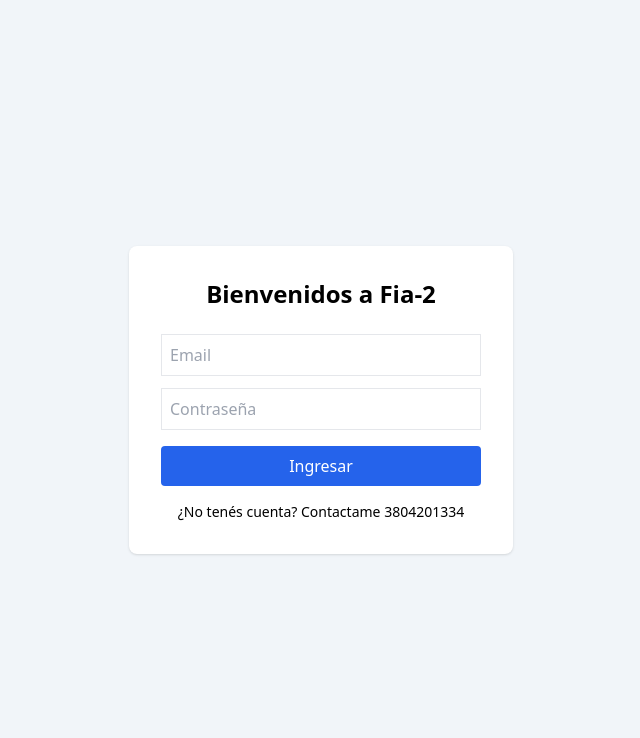
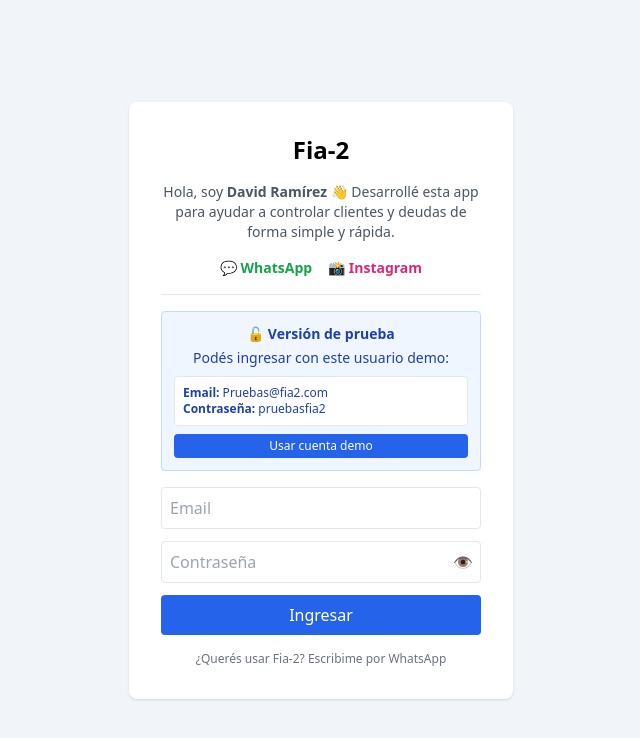
Before and after one commit to chavow5/Fia-2, a React (Vite) app: page /login in a window 1280 px wide. Shown: the top 738 px of the page, without its empty margins (319-959 px from the left). Built offline with nearby package versions, Linux system fonts and the light colour scheme; no server answers.

Commit message:
ultimos detalles

```diff
--- a/index.html
+++ b/index.html
@@ -2,9 +2,9 @@
 <html lang="en">
   <head>
     <meta charset="UTF-8" />
-    <link rel="icon" type="image/svg+xml" href="/vite.svg" />
+    <link rel="icon" type="image/png" href="src\public\codexa.png"/>
     <meta name="viewport" content="width=device-width, initial-scale=1.0" />
-    <title>fia-2</title>
+    <title>Fia-2</title>
   </head>
   <body>
     <div id="root"></div>
--- a/src/components/Footer.jsx
+++ b/src/components/Footer.jsx
@@ -1,7 +1,24 @@
 export default function Footer() {
   return (
-    <footer className="fixed bottom-0 left-0 w-full h-12 bg-white dark:bg-slate-800 shadow-inner z-50 flex items-center justify-center text-xs text-slate-500 dark:text-slate-300">
-      © {new Date().getFullYear()} - Sistema de Deudas
+    <footer className="fixed bottom-0 left-0 right-0 bg-white dark:bg-slate-900 text-center text-xs text-gray-500 py-2 shadow-inner">
+      Desarrollado por David Ramírez — Fia-2 © {new Date().getFullYear()} ·{" "} La Rioja |
+      <a
+        href="https://wa.me/5493804201334"
+        target="_blank"
+        rel="noopener noreferrer"
+        className="text-green-500 hover:underline mx-1"
+      >
+        📞 3804 201334
+      </a>
+      |
+      <a
+        href="https://instagram.com/"
+        target="_blank"
+        rel="noopener noreferrer"
+        className="text-pink-500 hover:underline mx-1"
+      >
+        📷 Davidramirez_651
+      </a>
     </footer>
   )
 }
--- a/src/components/Header.jsx
+++ b/src/components/Header.jsx
@@ -18,8 +18,15 @@ export default function Header() {
   return (
     <header className="fixed top-0 left-0 w-full h-14 bg-white dark:bg-slate-800 shadow z-50 flex items-center justify-between px-4">
       <h1 className="font-bold text-lg text-slate-800 dark:text-white">
-        Mis Clientes
+        Fia - 2 Sistema de Deudas
       </h1>
+      <div className="flex items-center gap-2">
+        <button
+          onClick={() => navigate("/")}
+          className="text-sm px-3 py-1 rounded bg-blue-500 text-white hover:bg-blue-600"
+        >
+          Inicio
+        </button>
 
         <button
           onClick={() => setDark(!dark)}
@@ -27,6 +34,7 @@ export default function Header() {
         >
           {dark ? "☀️ Claro" : "🌙 Oscuro"}
         </button>
+      </div>
     </header>
   )
 }
--- a/src/context/AuthContext.jsx
+++ b/src/context/AuthContext.jsx
@@ -6,6 +6,15 @@ const AuthContext = createContext()
 export const AuthProvider = ({ children }) => {
   const [user, setUser] = useState(null)
   const [loading, setLoading] = useState(true)
+
+  const logout = async () => {
+    try {
+      await supabase.auth.signOut()
+      setUser(null)
+    } catch (error) {
+      console.error('Logout error', error)
+    }
+  }
 
   useEffect(() => {
     supabase.auth.getSession().then(({ data }) => {
@@ -23,7 +32,7 @@ export const AuthProvider = ({ children }) => {
   }, [])
 
   return (
-    <AuthContext.Provider value={{ user }}>
+    <AuthContext.Provider value={{ user, logout }}>
       {!loading && children}
     </AuthContext.Provider>
   )
--- a/src/pages/Clientes.jsx
+++ b/src/pages/Clientes.jsx
@@ -5,7 +5,7 @@ import { useNavigate } from "react-router-dom"
 
 
 export default function Clientes() {
-  const { user } = useAuth()
+  const { user, logout } = useAuth()
   const [clientes, setClientes] = useState([])
   const navigate = useNavigate()
   const [busqueda, setBusqueda] = useState("")
@@ -14,6 +14,13 @@ export default function Clientes() {
   useEffect(() => {
     loadClientes()
   }, [])
+
+  const handleLogout = async () => {
+    if (logout) {
+      await logout()
+    }
+    navigate('/login')
+  }
 
   const loadClientes = async () => {
     const { data } = await supabase
@@ -44,13 +51,28 @@ export default function Clientes() {
         ← Volver
       </button>
       <div className="flex justify-between mb-8">
-        <h1 className="text-2xl font-bold">Fia-2</h1>
+        <h1 className="text-2xl font-bold text-slate-800">
+          👋 Bienvenido,{" "}
+          <span className="text-blue-600">
+            {user?.user_metadata?.nombre || user?.email}
+          </span>
+        </h1>
+
+        <div className="flex gap-3">
           <button
             onClick={() => navigate("/clientes/nuevo")}
             className="bg-green-500 text-white px-4 py-2 rounded font-semibold mb-4"
           >
             ➕ Nuevo Cliente
           </button>
+
+          <button
+            onClick={handleLogout}
+            className="bg-red-500 text-white px-4 py-2 rounded font-semibold mb-4"
+          >
+            Cerrar Sesión
+          </button>
+        </div>
 
       </div>
       <input
--- a/src/pages/Login.jsx
+++ b/src/pages/Login.jsx
@@ -5,6 +5,7 @@ import { useNavigate, Link } from "react-router-dom"
 export default function Login() {
   const [email, setEmail] = useState("")
   const [password, setPassword] = useState("")
+  const [showPassword, setShowPassword] = useState(false)
   const [error, setError] = useState("")
   const navigate = useNavigate()
 
@@ -22,32 +23,98 @@ export default function Login() {
 
   return (
     <div className="min-h-screen flex items-center justify-center bg-slate-100">
-      <form onSubmit={handleLogin} className="bg-white p-8 rounded-lg w-96 shadow">
-        <h1 className="text-2xl font-bold mb-6 text-center">Bienvenidos a Fia-2</h1>
+      <div className="bg-white p-8 rounded-lg w-96 shadow text-center space-y-4">
 
-        {error && <p className="text-red-500 mb-3">{error}</p>}
+        <h1 className="text-2xl font-bold">Fia-2</h1>
+        <p className="text-sm text-gray-600">
+          Hola, soy <b>David Ramírez</b> 👋
+          Desarrollé esta app para ayudar a controlar clientes y deudas
+          de forma simple y rápida.
+        </p>
+
+        <div className="flex justify-center gap-4 text-sm">
+          <a
+            href="https://wa.me/5493804201334"
+            target="_blank"
+            className="text-green-600 hover:underline font-semibold"
+          >
+            💬 WhatsApp
+          </a>
+
+          <a
+            href="https://www.instagram.com/davidramirez_651/"
+            target="_blank"
+            className="text-pink-600 hover:underline font-semibold"
+          >
+            📸 Instagram
+          </a>
+        </div>
+
+        <hr />
+        <div className="bg-blue-50 border border-blue-200 rounded p-3 text-sm text-blue-800">
+          <p className="font-semibold mb-1">🔓 Versión de prueba</p>
+          <p>Podés ingresar con este usuario demo:</p>
+
+          <div className="mt-2 bg-white border rounded p-2 text-xs text-left">
+            <p><b>Email:</b> Pruebas@fia2.com</p>
+            <p><b>Contraseña:</b> pruebasfia2</p>
+          </div>
+
+          <button
+            type="button"
+            onClick={() => {
+              setEmail("Pruebas@fia2.com")
+              setPassword("pruebasfia2")
+            }}
+            className="mt-2 w-full text-xs bg-blue-600 text-white py-1 rounded hover:bg-blue-700"
+          >
+            Usar cuenta demo
+          </button>
+        </div>
+
+
+        <form onSubmit={handleLogin} className="space-y-3">
+
+          {error && <p className="text-red-500 text-sm">{error}</p>}
 
           <input
-          className="w-full border p-2 mb-3"
+            className="w-full border p-2 rounded"
             placeholder="Email"
+            value={email}
             onChange={(e) => setEmail(e.target.value)}
           />
 
+          <div className="relative">
             <input
-          type="password"
-          className="w-full border p-2 mb-4"
+              type={showPassword ? "text" : "password"}
+              className="w-full border p-2 rounded"
               placeholder="Contraseña"
+              value={password}
               onChange={(e) => setPassword(e.target.value)}
             />
 
-        <button className="w-full bg-blue-600 text-white py-2 rounded">
+            <button
+              type="button"
+              aria-label={showPassword ? "Ocultar contraseña" : "Mostrar contraseña"}
+              onClick={() => setShowPassword((s) => !s)}
+              className="absolute right-2 top-1/2 -translate-y-1/2 text-gray-600"
+            >
+              {showPassword ? "👁‍🗨" : "👁️"}
+            </button>
+          </div>
+
+          <button className="w-full bg-blue-600 text-white py-2 rounded hover:bg-blue-700">
             Ingresar
           </button>
 
-        <p className="text-sm mt-4 text-center">
-           ¿No tenés cuenta? Contactame 3804201334 {/* <Link className="text-blue-600" to="/register">Registrarse</Link> */}
+        </form>
+
+        <p className="text-xs text-gray-500">
+          ¿Querés usar Fia-2? Escribime por WhatsApp
         </p>
-      </form>
+
+      </div>
     </div>
   )
+
 }
```
Also changed, not shown: src/public/codexa.png (added), 1 other file (tests, documents, lock files or other folders). Lines whose indentation alone changed are shown as unchanged.
